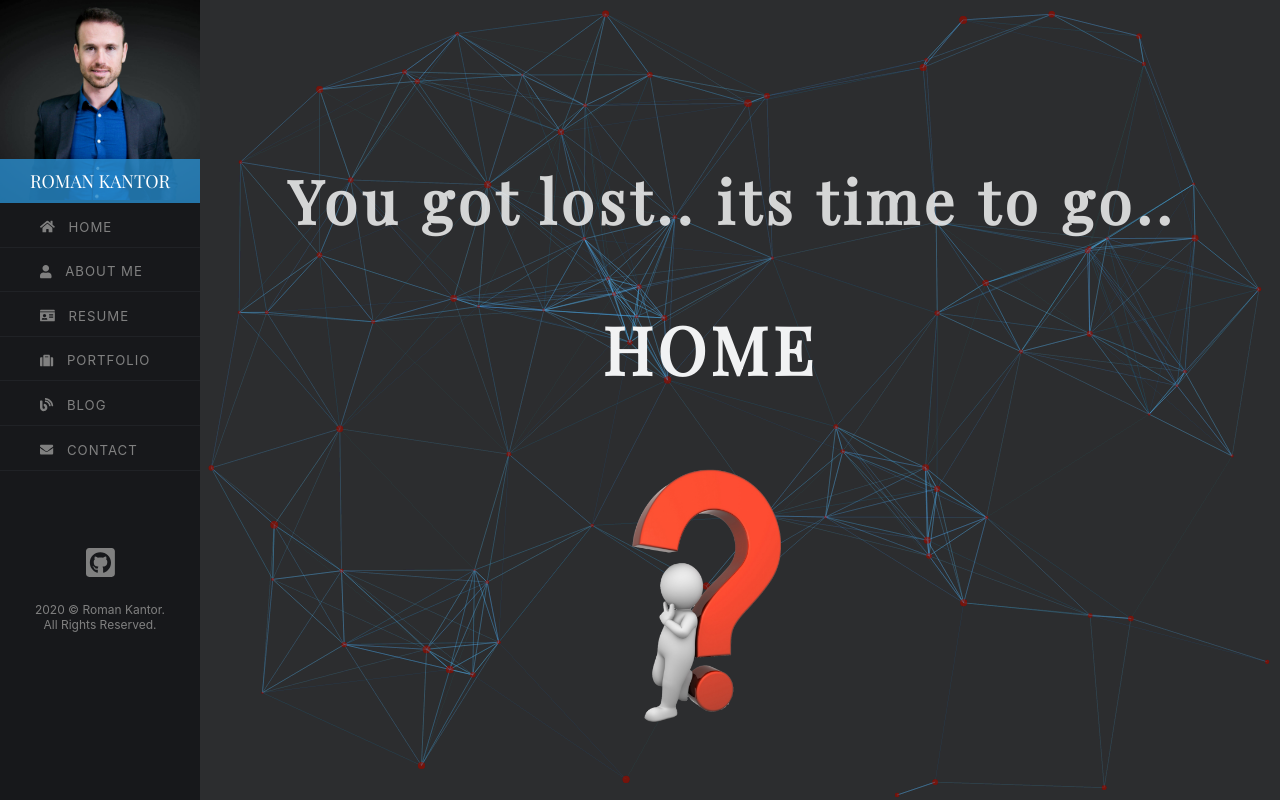
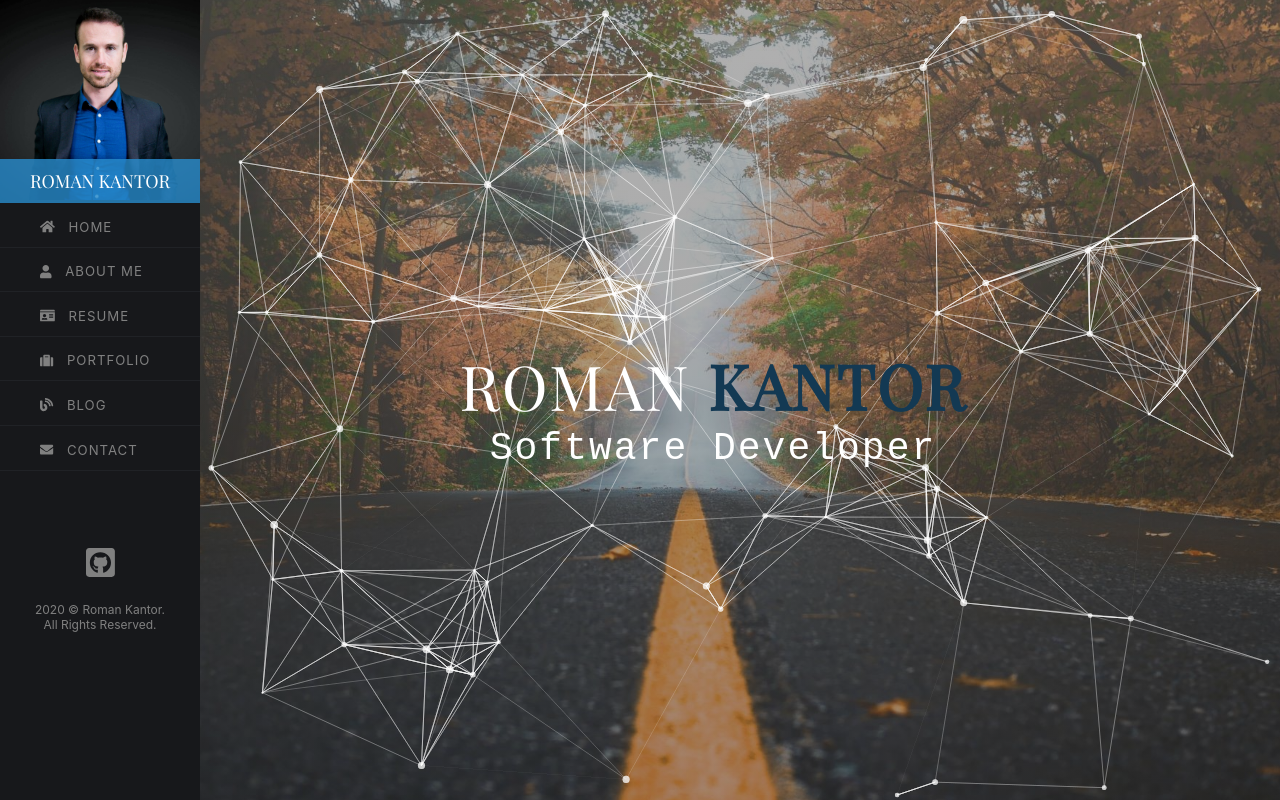
Before and after one commit to RomanKantor89/my-portfolio, a React (Create React App) app: page / in a window 1280 px wide. Built offline with nearby package versions, Linux system fonts and the light colour scheme.

Commit message:
Update App.js

```diff
--- a/src/App.js
+++ b/src/App.js
@@ -69,7 +69,7 @@ class App extends Component {
 
         <div className="content">
           <Switch>
-            <Route path={process.env.PUBLIC_URL + '/Home'} render={() => (<Home />)} />
+            <Route path={process.env.PUBLIC_URL + '/'} render={() => (<Home />)} />
             <Route path={process.env.PUBLIC_URL + '/AboutMe'} render={() => (<AboutMe />)} />
             <Route path={process.env.PUBLIC_URL + '/Resume'} render={() => (<Resume />)} />
             <Route path={process.env.PUBLIC_URL + '/Portfolio'} render={() => (<Portfolio />)} />
@@ -88,10 +88,10 @@ export default App;
 
 const Navbar = () => {
   return(
-    <Nav defaultActiveKey="/my-portfolio/Home">
+    <Nav defaultActiveKey="/my-portfolio">
       <ul>
         <li>
-          <Nav.Link href="/my-portfolio/Home">
+          <Nav.Link href="/my-portfolio">
             <FontAwesomeIcon icon={faHome} /> &nbsp;
             HOME
             <span className="border"></span>
```
